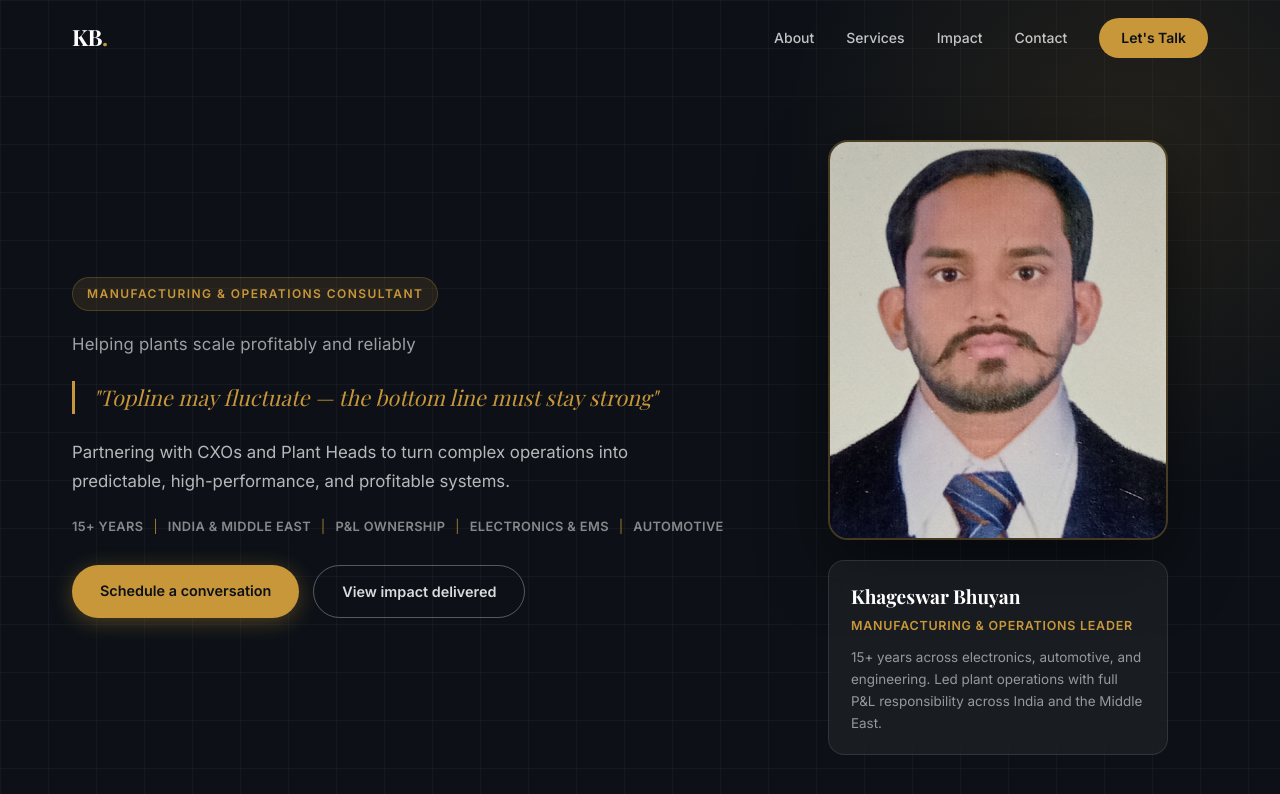
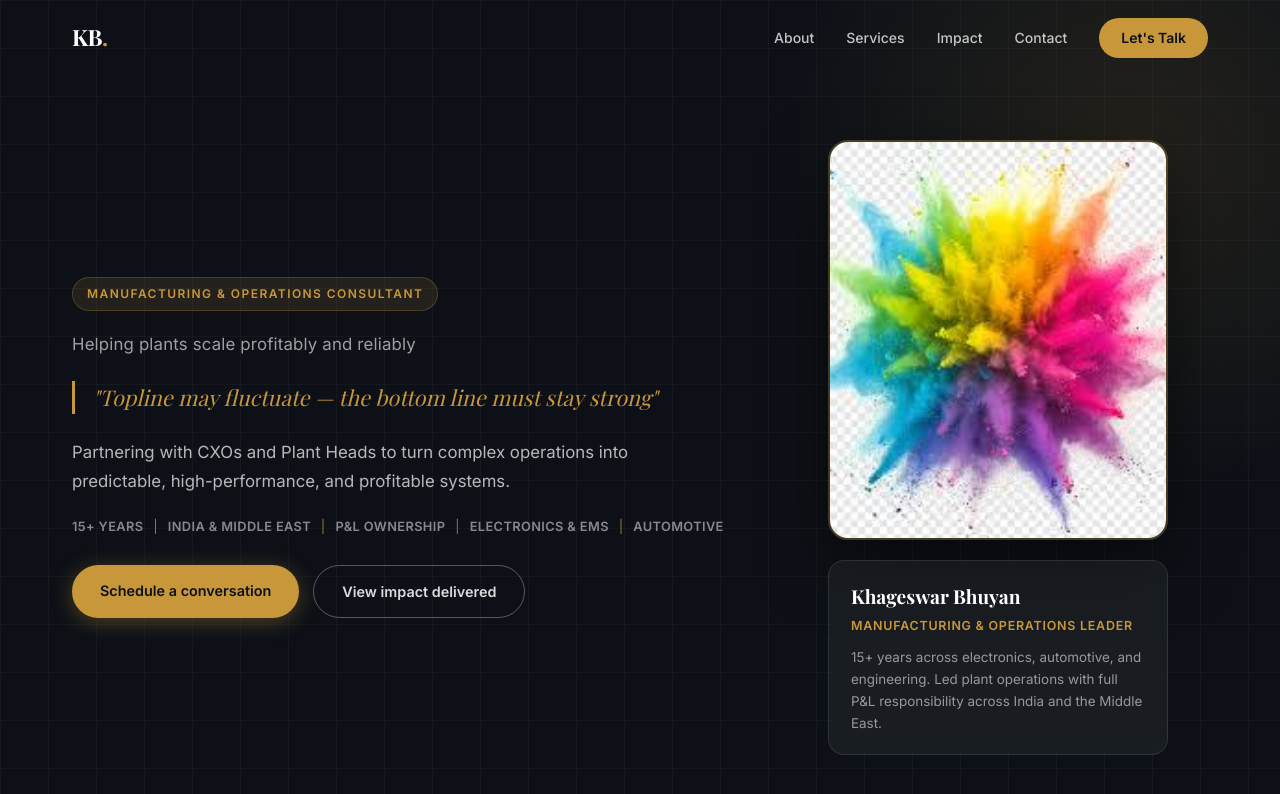
Before and after one commit to bhuyankhageswar02-wq/Manpower-Management, a React (Vite) app: page / in a window 1280 px wide. Shown: the top 794 px of the page. Built offline with nearby package versions, Linux system fonts and the light colour scheme.

Commit message:
Update App.tsx

```diff
--- a/src/App.tsx
+++ b/src/App.tsx
@@ -217,7 +217,7 @@ export default function App() {
           </div>
           {/* right — photo + card */}
           <div className="hero-photo-wrap">
-            <img src="/assets/image.png" alt="Khageswar Bhuyan" className="hero-photo" />
+            <img src="/assets/images1.png" alt="Khageswar Bhuyan" className="hero-photo" />
             <div className="hero-card">
               <p className="hero-card-name">Khageswar Bhuyan</p>
               <p className="hero-card-role">Manufacturing &amp; Operations Leader</p>
```
